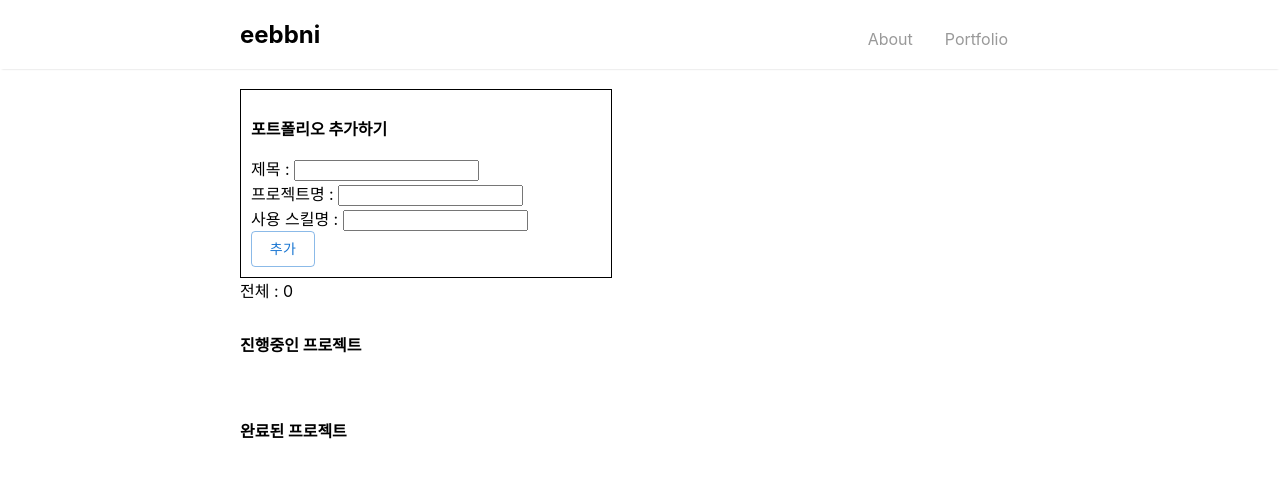
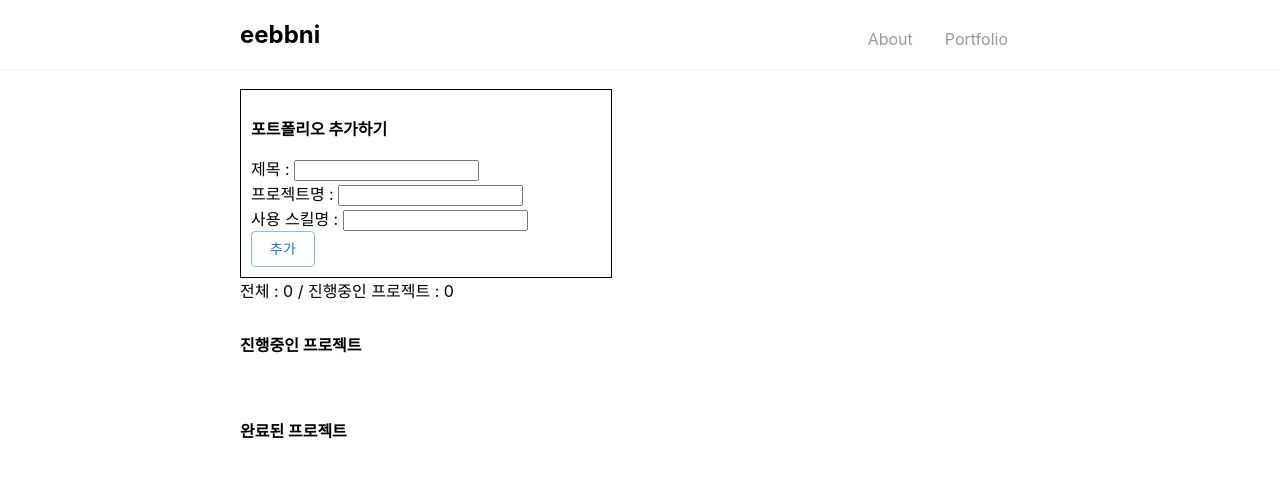
Before and after one commit to IDU-SW/202112701-scy, a React (Create React App) app: page /portfolio in a window 1280 px wide. Shown: the top 478 px of the page. Built offline with nearby package versions, Linux system fonts and the light colour scheme.

Commit message:
count 수정 ( 진행중인 프로젝트 표시)\

```diff
--- a/src/components/Count.js
+++ b/src/components/Count.js
@@ -3,6 +3,6 @@ import styled from 'styled-components';
 
 export const Count = ({pfList}) => {
    return (
-    <div>전체 : {pfList.filter( item => !item.deleted).length }</div>
+    <div>전체 : {pfList.filter( item => !item.deleted).length } / 진행중인 프로젝트 : {pfList.filter( item => !item.deleted && !item.done).length }</div>
    )
 }
```
